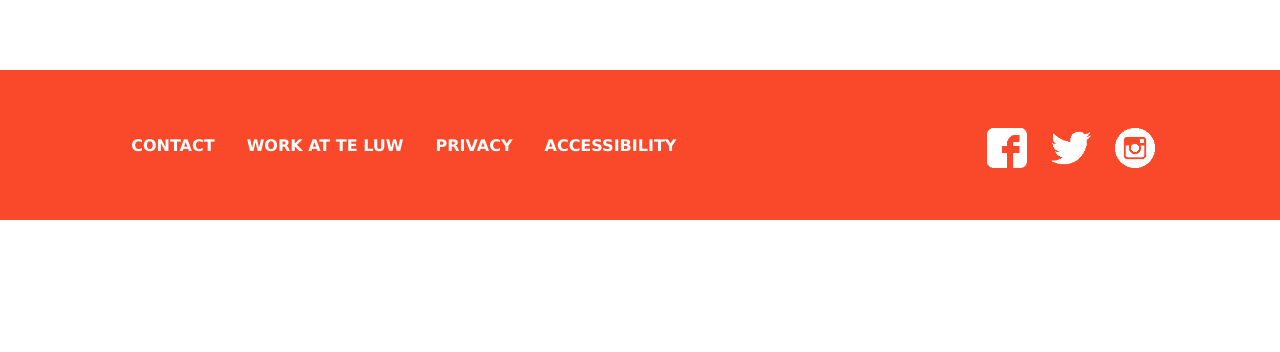
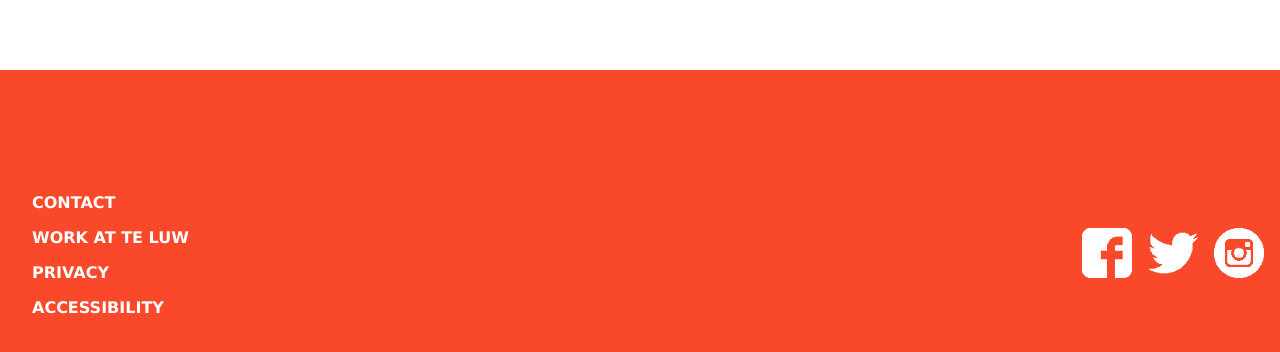
Before and after one commit to rniemela77/teluw, a website: page index.html in a window 1280 px wide. Shown: the part 2726-3078 px from the top of the page. Before the commit the page ends 2946 px from the top, so only its background shows below. Drawn offline with Linux system fonts and the light colour scheme; a web font is replaced by a local one.

Commit message:
refactor(footer): improve footer

```diff
--- a/index.html
+++ b/index.html
@@ -111,19 +111,34 @@
     </main>
 
     <footer class="footer">
-      <div class="socialMediaMenu">
-        <a href=""
-          ><img src="./images/icons/facebookIcon.png" loading="lazy"
-        /></a>
-        <a href=""
-          ><img src="./images/icons/twitterIcon.png" loading="lazy"
-        /></a>
-        <a href=""
-          ><img src="./images/icons/instagramIcon.png" loading="lazy"
-        /></a>
+      <div class="social-media-buttons">
+        <a href="" class="social-media-button">
+          <img
+            src="./images/icons/facebookIcon.png"
+            loading="lazy"
+            width="64px"
+            height="64px"
+          />
+        </a>
+        <a href="" class="social-media-button">
+          <img
+            src="./images/icons/twitterIcon.png"
+            loading="lazy"
+            width="64px"
+            height="64px"
+          />
+        </a>
+        <a href="" class="social-media-button">
+          <img
+            src="./images/icons/instagramIcon.png"
+            loading="lazy"
+            width="64px"
+            height="64px"
+          />
+        </a>
       </div>
       <ul>
-        <li><a href="" class="btn btn-white">Contact</a></li>
+        <li><a href="./index.html#map" class="btn btn-white">Contact</a></li>
         <li><a href="" class="btn btn-white">Work at Te Luw</a></li>
         <li><a href="" class="btn btn-white">Privacy</a></li>
         <li><a href="" class="btn btn-white">Accessibility</a></li>
--- a/styles/content/_elements.scss
+++ b/styles/content/_elements.scss
@@ -388,9 +388,6 @@ button {
     background: $red;
     a {
       color: white;
-      &:hover {
-        text-decoration: underline;
-      }
     }
   }
 
--- a/styles/content/_footer.scss
+++ b/styles/content/_footer.scss
@@ -1,41 +1,34 @@
-footer {
+.footer {
+  padding: $left-align 1rem;
   background: $red;
+  display: flex;
+  align-items: center;
+  justify-content: space-between;
 
-  padding: calc($left-align / 2) $left-align calc($left-align / 2) $left-align;
-  color: white;
-
-  span {
-    margin: 20px 0 0 0;
+  .social-media-buttons {
+    display: flex;
+    order: 2;
+  }
+  .social-media-button {
     display: block;
+    img {
+      width: 100%;
+      max-width: 50px;
+      height: auto;
+    }
+    &:not(:last-of-type) {
+      margin-right: 1rem;
+    }
   }
 }
-
-.socialMediaMenu {
-  text-align: center;
-}
-
-.socialMediaMenu img {
-  cursor: pointer;
-  height: 40px;
-  margin: 0 10px 0;
-  transition: 0.25s;
-
-  &:hover {
-    filter: brightness(0);
+@media screen and (max-width: 499px) {
+  .footer {
+    flex-direction: column;
+    align-items: center;
+    justify-content: center;
+    .social-media-buttons {
+      margin-top: 2rem;
+      order: 1;
+    }
   }
 }
-
-@media only screen and (min-width: 600px) {
-  .socialMediaMenu {
-    float: right;
-  }
-
-  footer ul {
-    display: flex;
-  }
-
-  footer span {
-    text-align: left;
-    margin-left: 0;
-  }
-}
```
Also changed, not shown: menu.html (+26 -11 lines), styles.css, 1 other file.
